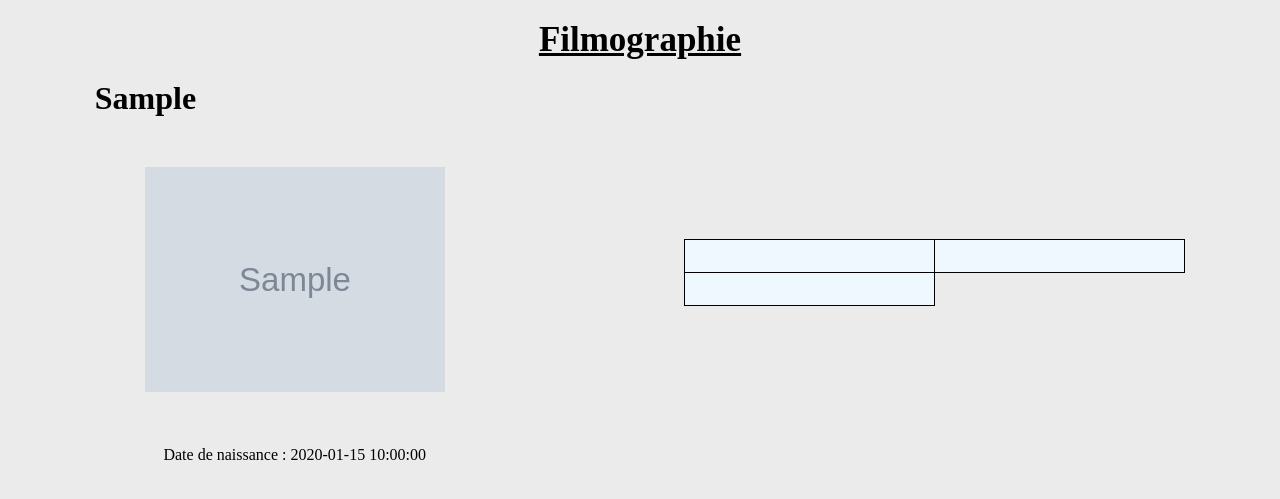
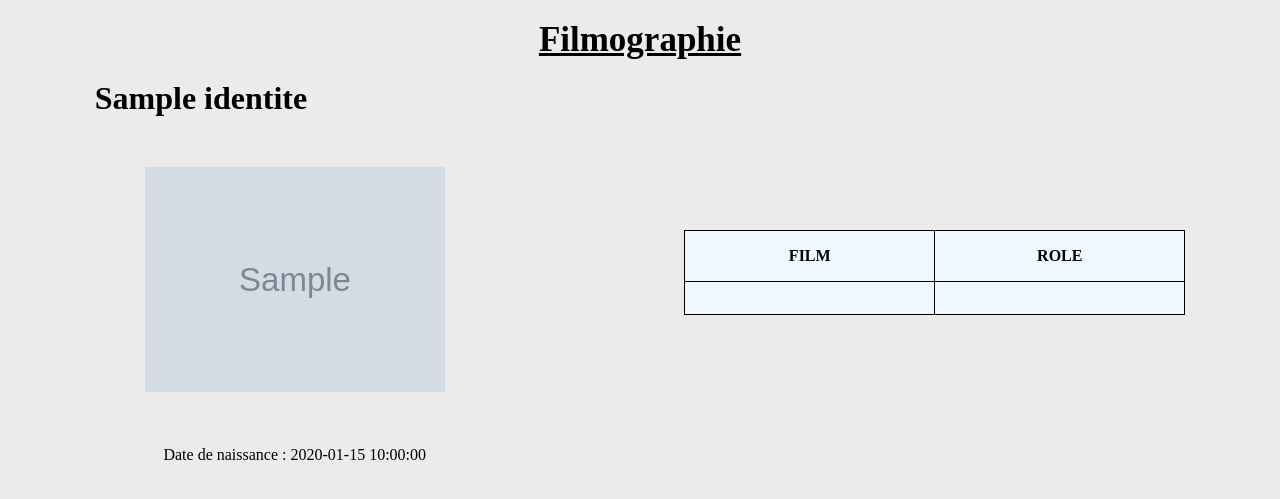
Before and after one commit to Articvolt/MVC-cinema, a PHP site: template view/acteur.php in a window 1280 px wide. Shown: the part 50-549 px from the top of the page. Run offline with PHP 8.4, Linux system fonts and the light colour scheme; the template is opened without the code that fills it: most values are stand-ins (such as "Sample title", 1, 10 or a date in 2020); grey boxes marked "Sample" are stand-in pictures; lists and menus that the app fills with data are empty.

Commit message:
first request acteur.php debug

```diff
--- a/controller/CinemaController.php
+++ b/controller/CinemaController.php
@@ -20,7 +20,7 @@ class CinemaController {
     public function listActeurs() {
         $pdo=Connect::seConnecter();
         $requete=$pdo->query("
-            SELECT CONCAT(p.prenom,' ',p.nom) AS identité ,DATE_FORMAT(p.dateNaissance, '%d/%m/%Y')
+            SELECT a.id_personne, CONCAT(p.prenom,' ',p.nom) AS identité ,DATE_FORMAT(p.dateNaissance, '%d/%m/%Y') AS date
             FROM personne p
             inner join acteur a ON p.id_personne = a.id_personne
             ORDER BY p.dateNaissance DESC
@@ -93,10 +93,10 @@ class CinemaController {
     public function descriptionActeur($id) {
         $pdo=Connect::seConnecter();
         $requete=$pdo->prepare("
-            SELECT CONCAT(p.prenom,' ',p.nom) AS identité, DATE_FORMAT(p.dateNaissance, '%d/%m/%Y'), photo
+            SELECT a.id_personne, CONCAT(prenom,' ',nom) AS identite, DATE_FORMAT(dateNaissance, '%d/%m/%Y') AS date, photo
             FROM personne p
             INNER JOIN acteur a ON p.id_personne = a.id_personne
-            WHERE a.id_acteur = :id;
+            WHERE a.id_personne = :id;
         ");
         $requete->execute(
             ["id" => $id]
--- a/view/acteur.php
+++ b/view/acteur.php
@@ -6,11 +6,11 @@ $acteur = $requete->fetch();
 
 <div class="aside">
     <div>
-        <h1><?= $acteur["identité"] ?></h1>
+        <h1><?= $acteur["identite"] ?></h1>
         <figure>
             <img class="affiche" src="<?= $acteur["photo"] ?>" alt="photo">
             <figcaption>
-                <p>Date de naissance : <?= $acteur["DATE_FORMAT(p.dateNaissance, '%d/%m/%Y')"] ?></p>
+                <p>Date de naissance : <?= $acteur["date"] ?></p>
             </figcaption>
         </figure>
     </div>
@@ -18,12 +18,13 @@ $acteur = $requete->fetch();
     <table>
         <thead>
             <tr>
-                <th></th>
-                <th></th>
+                <th>FILM</th>
+                <th>ROLE</th>
             </tr>
         </thead>
         <tbody>
             <tr>
+                <td></td>
                 <td></td>
             </tr>
         </tbody>
--- a/view/listActeurs.php
+++ b/view/listActeurs.php
@@ -15,8 +15,8 @@
         <?php
             foreach($requete->fetchAll() as $acteur) { ?>
                 <tr>
-                    <td><a href="index.php?action=acteur&id=<?=$acteur["identité"]?>"><?= $acteur["identité"]?></a></td>
-                    <td><?= $acteur["DATE_FORMAT(p.dateNaissance, '%d/%m/%Y')"] ?></td>
+                    <td><a href="index.php?action=acteur&id=<?=$acteur["id_personne"]?>"> <?= $acteur["identité"]?></a></td>
+                    <td><?= $acteur["date"] ?></td>
                 </tr>
         <?php    } ?>
     </tbody>
```
